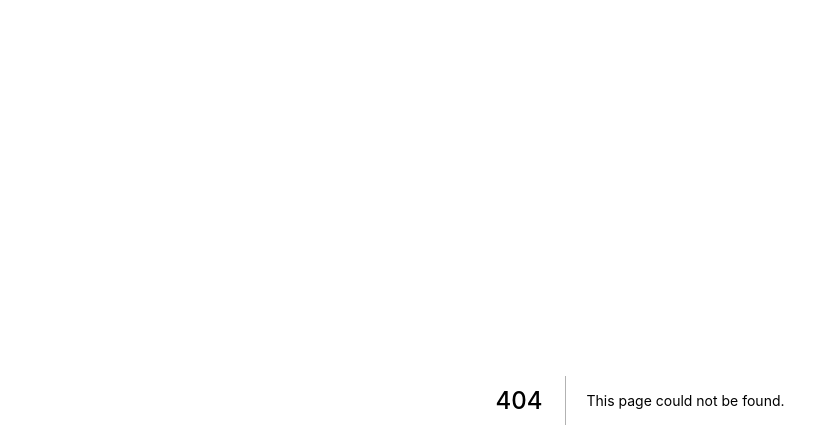
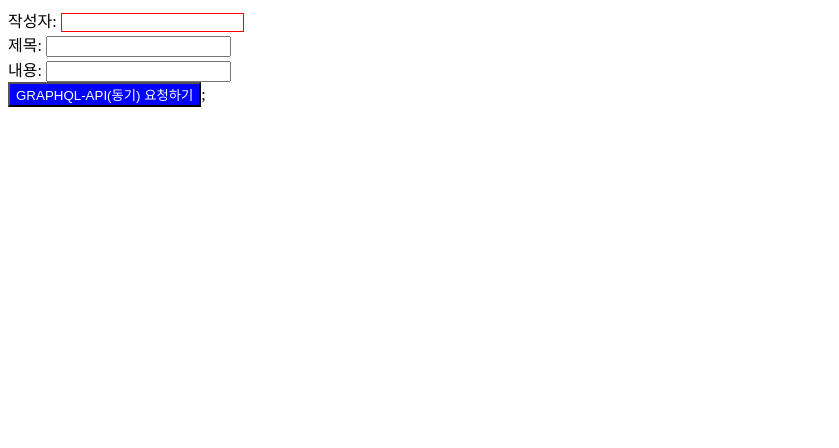
Before and after one commit to jjunohj/CC_React, a Next.js app: page /06-01-container-presenter in a window 1280 px wide. Before the commit this address had no page. Shown: the top 448 px of the page, without its empty margins (0-839 px from the left). Built offline with nearby package versions, Linux system fonts and the light colour scheme.

Commit message:
Section06 수강완료

```diff
--- /dev/null
+++ b/pages/06-01-container-presenter/index.js
@@ -0,0 +1,8 @@
+import BoardWrite from "../../src/components/units/board/write/BoardWrite.container";
+
+export default function GraphqlMutationPage() {
+  // 자바스크립트 영역
+
+  // HTML 영역
+  return <BoardWrite />;
+}
```
